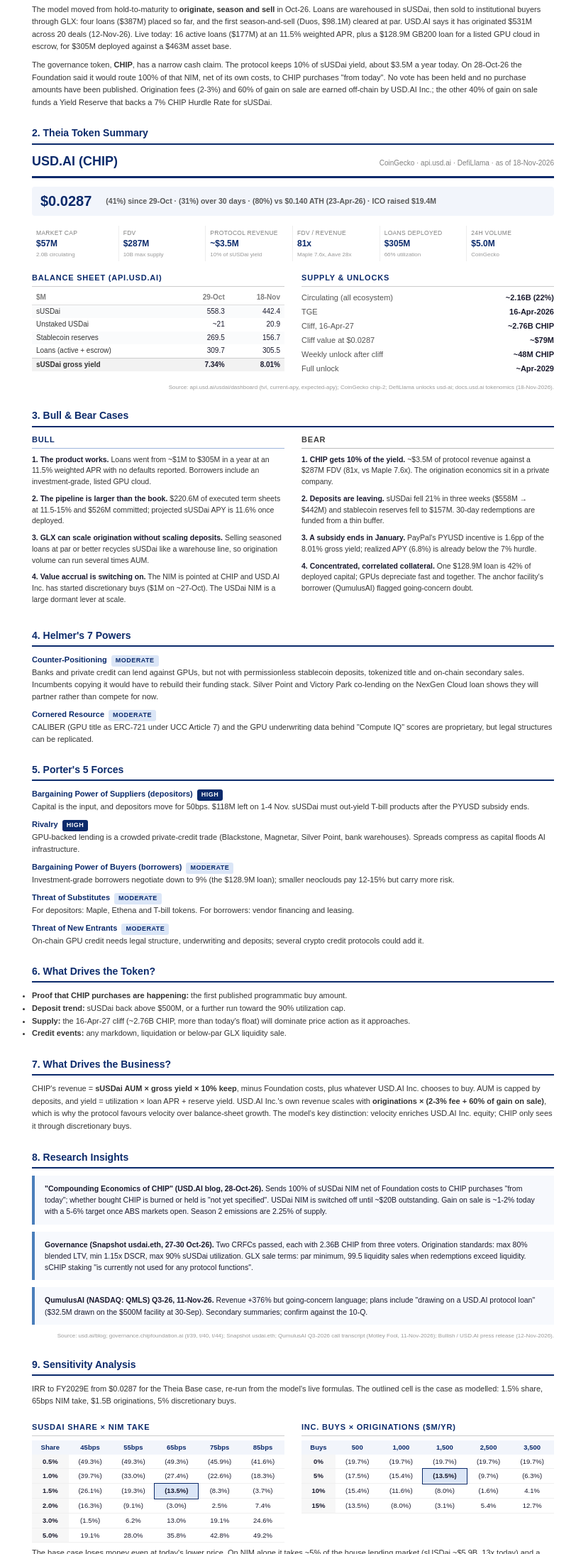
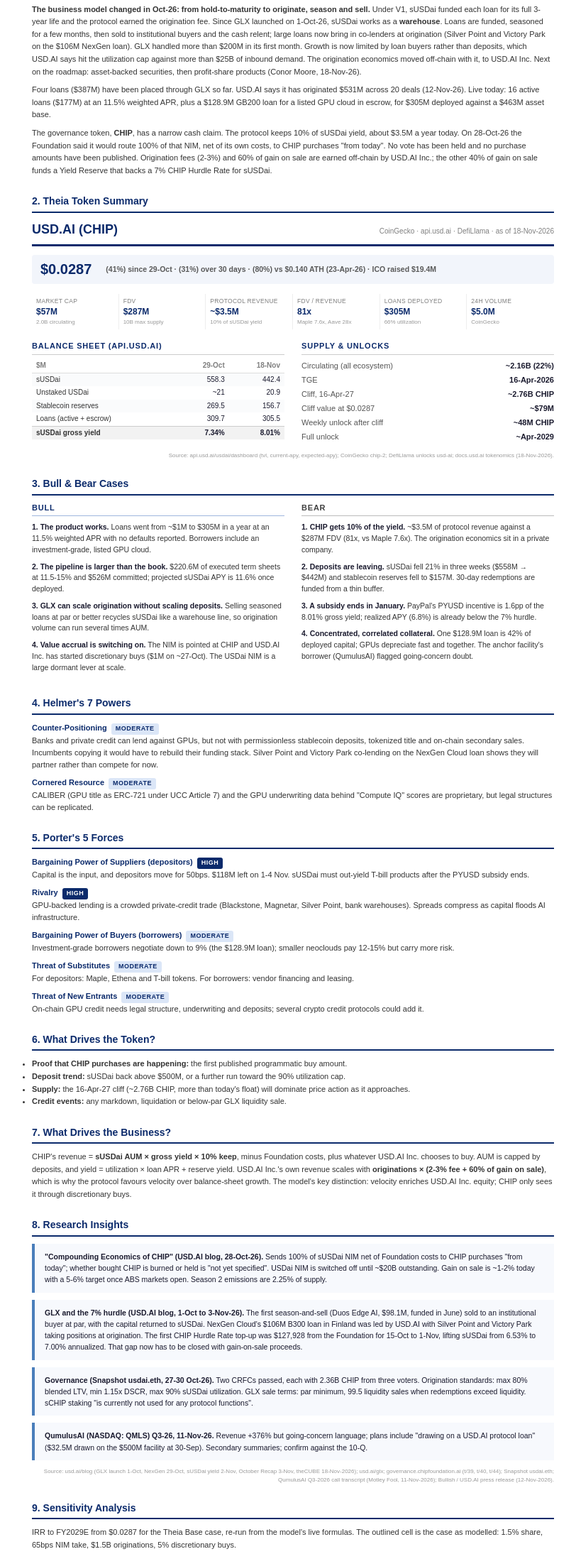
Before and after one commit to Theia-Underwriting-Engine/Claude-Investment-Memos, a plain HTML site: page USDai_Theia_Memo.html in a window 1280 px wide. Shown: the part 208-2397 px from the top of the page at 71% size, without its empty margins (227-1039 px from the left). Drawn offline with Linux system fonts and the light colour scheme.

Commit message:
Update USDai memo: GLX model shift

```diff
--- a/USDai_Theia_Memo.html
+++ b/USDai_Theia_Memo.html
@@ -71,7 +71,8 @@ table.risk-table td:first-child { font-weight: 600; width: 24%; }
 
 <div class="memo-section">1. Business Overview</div>
 <p class="prose">USD.AI is an on-chain credit market that lends stablecoins against NVIDIA GPUs. Depositors mint <b>USDai</b> (backed by PYUSD and other stablecoins) and stake it as <b>sUSDai</b>, which funds senior loans to GPU neoclouds. Each loan sits in a bankruptcy-remote Delaware SPV at 70-80% LTV with ~3 months of debt-service reserve and insurance, and title to the hardware is tokenized under the CALIBER framework. GPU Finance Ltd, a CHIP Foundation subsidiary, is lender of record. USD.AI Inc. (formerly Permian Labs) originates and underwrites the loans.</p>
-<p class="prose">The model moved from hold-to-maturity to <b>originate, season and sell</b> in Oct-26. Loans are warehoused in sUSDai, then sold to institutional buyers through GLX: four loans ($387M) placed so far, and the first season-and-sell (Duos, $98.1M) cleared at par. USD.AI says it has originated $531M across 20 deals (12-Nov-26). Live today: 16 active loans ($177M) at an 11.5% weighted APR, plus a $128.9M GB200 loan for a listed GPU cloud in escrow, for $305M deployed against a $463M asset base.</p>
+<p class="prose"><b>The business model changed in Oct-26: from hold-to-maturity to originate, season and sell.</b> Under V1, sUSDai funded each loan for its full 3-year life and the protocol earned the origination fee. Since GLX launched on 1-Oct-26, sUSDai works as a <b>warehouse</b>. Loans are funded, seasoned for a few months, then sold to institutional buyers and the cash relent; large loans now bring in co-lenders at origination (Silver Point and Victory Park on the $106M NexGen loan). GLX handled more than $200M in its first month. Growth is now limited by loan buyers rather than deposits, which USD.AI says hit the utilization cap against more than $25B of inbound demand. The origination economics moved off-chain with it, to USD.AI Inc. Next on the roadmap: asset-backed securities, then profit-share products (Conor Moore, 18-Nov-26).</p>
+<p class="prose">Four loans ($387M) have been placed through GLX so far. USD.AI says it has originated $531M across 20 deals (12-Nov-26). Live today: 16 active loans ($177M) at an 11.5% weighted APR, plus a $128.9M GB200 loan for a listed GPU cloud in escrow, for $305M deployed against a $463M asset base.</p>
 <p class="prose">The governance token, <b>CHIP</b>, has a narrow cash claim. The protocol keeps 10% of sUSDai yield, about $3.5M a year today. On 28-Oct-26 the Foundation said it would route 100% of that NIM, net of its own costs, to CHIP purchases "from today". No vote has been held and no purchase amounts have been published. Origination fees (2-3%) and 60% of gain on sale are earned off-chain by USD.AI Inc.; the other 40% of gain on sale funds a Yield Reserve that backs a 7% CHIP Hurdle Rate for sUSDai.</p>
 
 <div class="memo-section">2. Theia Token Summary</div>
@@ -144,9 +145,10 @@ table.risk-table td:first-child { font-weight: 600; width: 24%; }
 
 <div class="memo-section">8. Research Insights</div>
 <div class="insight-box"><b>"Compounding Economics of CHIP" (USD.AI blog, 28-Oct-26).</b> Sends 100% of sUSDai NIM net of Foundation costs to CHIP purchases "from today"; whether bought CHIP is burned or held is "not yet specified". USDai NIM is switched off until ~$20B outstanding. Gain on sale is ~1-2% today with a 5-6% target once ABS markets open. Season 2 emissions are 2.25% of supply.</div>
+<div class="insight-box"><b>GLX and the 7% hurdle (USD.AI blog, 1-Oct to 3-Nov-26).</b> The first season-and-sell (Duos Edge AI, $98.1M, funded in June) sold to an institutional buyer at par, with the capital returned to sUSDai. NexGen Cloud's $106M B300 loan in Finland was led by USD.AI with Silver Point and Victory Park taking positions at origination. The first CHIP Hurdle Rate top-up was $127,928 from the Foundation for 15-Oct to 1-Nov, lifting sUSDai from 6.53% to 7.00% annualized. That gap now has to be closed with gain-on-sale proceeds.</div>
 <div class="insight-box"><b>Governance (Snapshot usdai.eth, 27-30 Oct-26).</b> Two CRFCs passed, each with 2.36B CHIP from three voters. Origination standards: max 80% blended LTV, min 1.15x DSCR, max 90% sUSDai utilization. GLX sale terms: par minimum, 99.5 liquidity sales when redemptions exceed liquidity. sCHIP staking "is currently not used for any protocol functions".</div>
 <div class="insight-box"><b>QumulusAI (NASDAQ: QMLS) Q3-26, 11-Nov-26.</b> Revenue +376% but going-concern language; plans include "drawing on a USD.AI protocol loan" ($32.5M drawn on the $500M facility at 30-Sep). Secondary summaries; confirm against the 10-Q.</div>
-<div class="source-note">Source: usd.ai/blog; governance.chipfoundation.ai (t/39, t/40, t/44); Snapshot usdai.eth; QumulusAI Q3-2026 call transcript (Motley Fool, 11-Nov-2026); Bullish / USD.AI press release (12-Nov-2026).</div>
+<div class="source-note">Source: usd.ai/blog (GLX launch 1-Oct, NexGen 29-Oct, sUSDai yield 2-Nov, October Recap 3-Nov, theCUBE 18-Nov-2026); usd.ai/glx; governance.chipfoundation.ai (t/39, t/40, t/44); Snapshot usdai.eth; QumulusAI Q3-2026 call transcript (Motley Fool, 11-Nov-2026); Bullish / USD.AI press release (12-Nov-2026).</div>
 
 <div class="memo-section">9. Sensitivity Analysis</div>
 <p class="prose">IRR to FY2029E from $0.0287 for the Theia Base case, re-run from the model's live formulas. The outlined cell is the case as modelled: 1.5% share, 65bps NIM take, $1.5B originations, 5% discretionary buys.</p>
```
